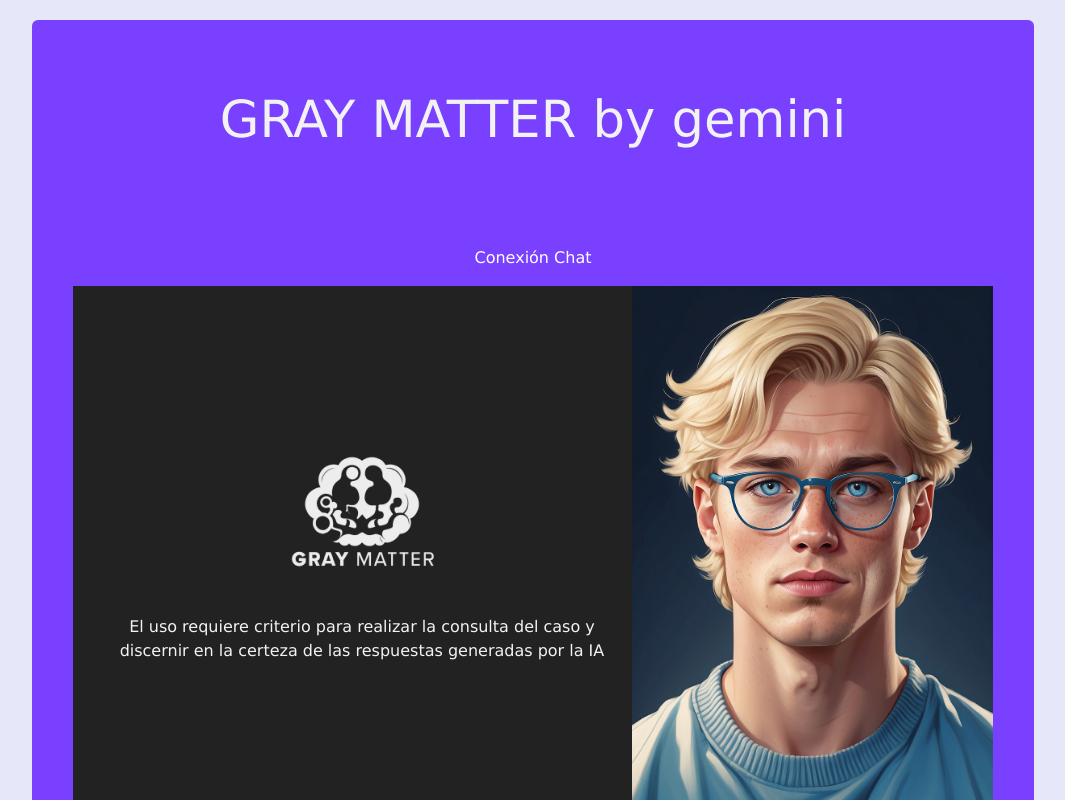
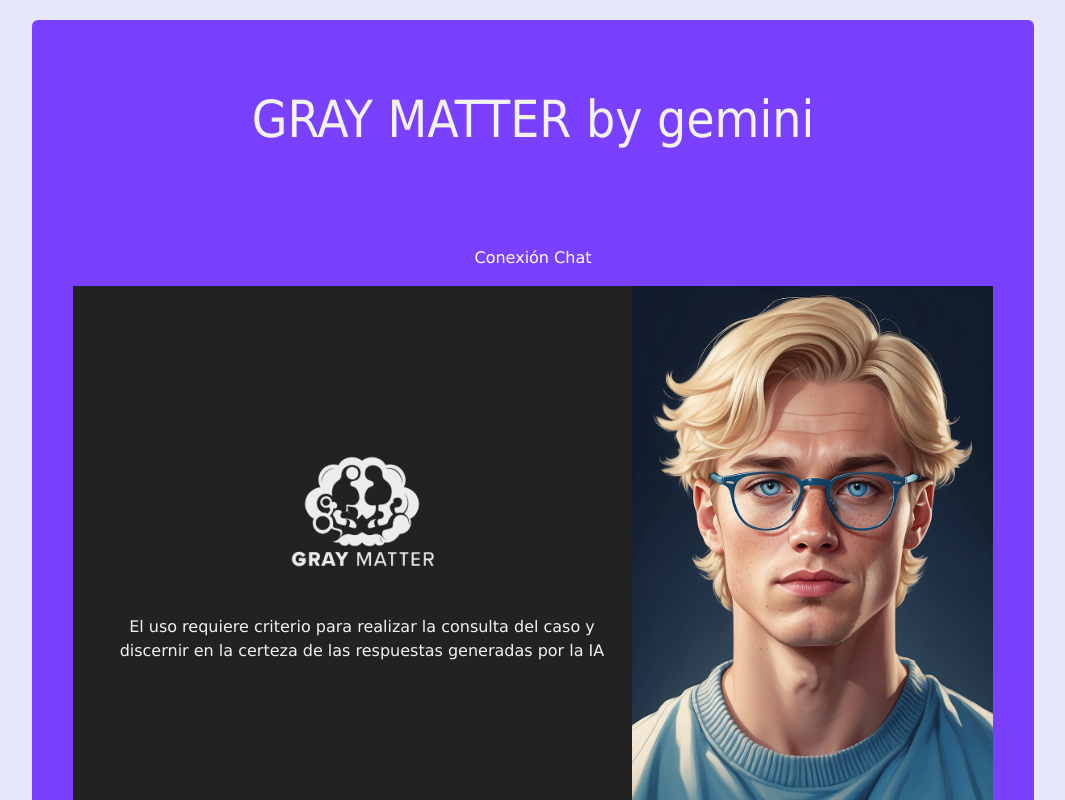
Before and after one commit to davidmurati/FrontMed3, a React (Vite) app: page / in a window 1280 px wide. Shown: the top 800 px of the page, without its empty margins (107-1172 px from the left). Built offline with nearby package versions, Linux system fonts and the light colour scheme; no server answers; the database is empty.

Commit message:
9 commit

```diff
--- a/src/Component/Home/Home.css
+++ b/src/Component/Home/Home.css
@@ -207,7 +207,7 @@
   text-align: center;
   margin: 'auto';
   margin-top: 50px;
-
+  font-family: 'Tahoma', Geneva, Verdana, sans-serif;
 }
 
 
```
